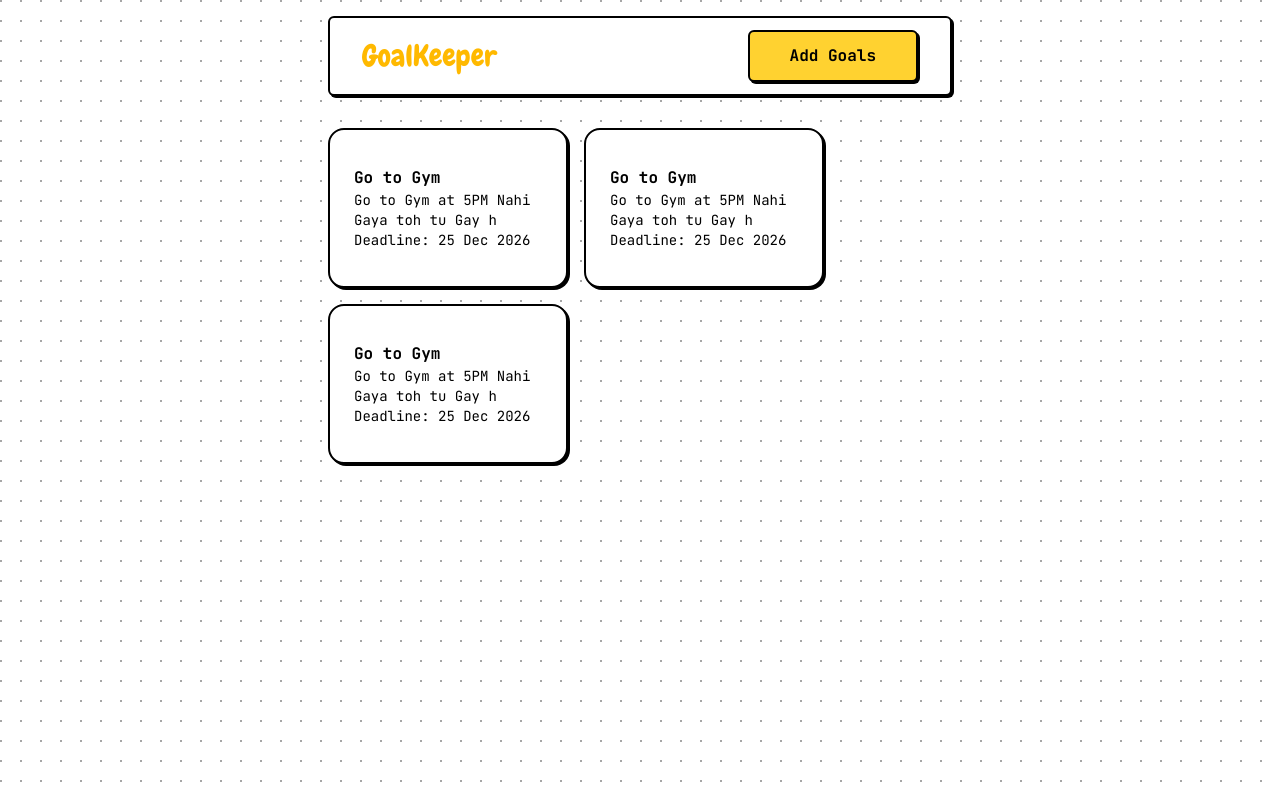
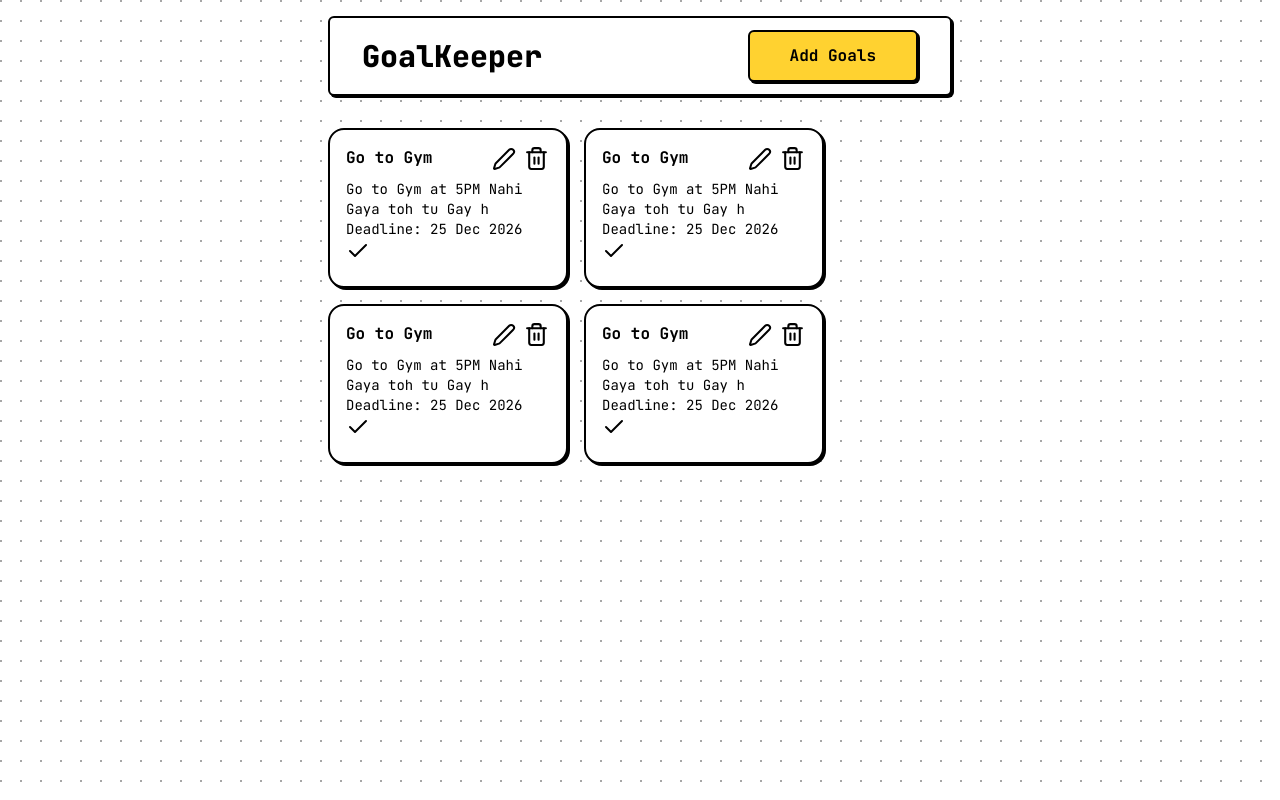
Before and after one commit to amanv05/GoalKeeper, a React (Vite) app in the folder frontend/: page / in a window 1280 px wide. Built offline with nearby package versions, Linux system fonts and the light colour scheme.

Commit message:
did some work on card component

```diff
--- a/frontend/package.json
+++ b/frontend/package.json
@@ -11,6 +11,7 @@
   },
   "dependencies": {
     "@tailwindcss/vite": "^4.1.18",
+    "lucide-react": "^0.562.0",
     "react": "^19.2.0",
     "react-dom": "^19.2.0",
     "tailwindcss": "^4.1.18"
--- a/frontend/src/App.tsx
+++ b/frontend/src/App.tsx
@@ -3,20 +3,9 @@ import Dashboard from "./pages/Dashboard";
 
 const App = () => {
   return (
-    <div className="min-h-screen w-full bg-white relative">
-  <div
-    className="absolute inset-0 z-0"
-    style={{
-      background: "#ffffff",
-      backgroundImage: "radial-gradient(circle at 1px 1px, rgba(0, 0, 0, 0.35) 1px, transparent 0)",
-      backgroundSize: "20px 20px",
-    }}
-  />
-  <div className="relative z-10 p-4">
     <Dashboard />
-  </div>
-</div>
   )
 }
 
+
 export default App
--- a/frontend/src/components/AddGoalButton.tsx
+++ b/frontend/src/components/AddGoalButton.tsx
@@ -5,7 +5,8 @@ interface buttonProps {
 const AddGoalButton = (props: buttonProps) => {
   return (
     <button className="bg-amber-300 rounded-md border-2 px-10 py-3 shadow-[2px_2px_0px_0px_#000000] cursor-pointer hover:shadow-[1px_1px_0px_0px_#000000] hover:bg-amber-300 font-jetbrains font-bold" onClick={props.onclick}>
-    Add Goals</button>
+    Add Goals
+    </button>
   )
 }
 
--- /dev/null
+++ b/frontend/src/components/Background.tsx
@@ -0,0 +1,25 @@
+
+interface BackgroundProps {
+    children: React.ReactElement,
+}
+
+const Background = ({children}: BackgroundProps) => {
+  return (
+    <div className="min-h-screen w-full bg-white relative">
+  <div
+    className="absolute inset-0 z-0"
+    style={{
+      background: "#ffffff",
+      backgroundImage: "radial-gradient(circle at 1px 1px, rgba(0, 0, 0, 0.35) 1px, transparent 0)",
+      backgroundSize: "20px 20px",
+    }}
+  />
+  <div className="relative z-10 p-4">
+    {children}
+  </div>
+</div>
+  )
+}
+
+
+export default Background
--- a/frontend/src/components/GoalCard.tsx
+++ b/frontend/src/components/GoalCard.tsx
@@ -1,18 +1,36 @@
 interface GoalCardProps {
-    title?: string;
-    descrition?: string;
-    deadline?: string;
-    iscompleted?: boolean;
+  title?: string;
+  descrition?: string;
+  deadline?: string;
+  iscompleted?: boolean;
 }
+
+import { Pen, Trash2 } from "lucide-react";
+import ToggleButton from "./ToggleButton";
+
+
 
 const GoalCard = (props: GoalCardProps) => {
   return (
-    <div className="bg-white border-2 rounded-2xl w-60 h-40 shadow-[2px_2px_0px_0px_#000000] p-6 flex flex-col justify-center cursor-poiniter hover:hover:shadow-[1px_1px_0px_0px_#000000]">
-        <h2 className="font-bold text-black font-jetbrains">Go to Gym {props.title}</h2>
-        <p className="text-black text-sm font-jetbrains">Go to Gym at 5PM Nahi Gaya toh tu Gay h{props.descrition}</p>
-        <p className="text-black text-sm font-jetbrains">Deadline: 25 Dec 2026{props.deadline}</p>
+    <div className="bg-white border-2 rounded-2xl w-60 h-40 shadow-[2px_2px_0px_0px_#000000] p-4 flex flex-col items-start  cursor-poiniter hover:hover:shadow-[1px_1px_0px_0px_#000000]">
+      <div className="flex justify-between gap-15 mb-1">
+        <h2 className="font-bold text-black font-jetbrains">
+          Go to Gym {props.title}
+        </h2>
+        <div className="flex justify-center items-center gap-2 mb-1">
+        <button className="cursor-pointer"><Pen /></button>
+        <button className="cursor-pointer"><Trash2  size={25}/></button>
+        </div>
+      </div>
+      <p className="text-black text-sm font-jetbrains">
+        Go to Gym at 5PM Nahi Gaya toh tu Gay h{props.descrition}
+      </p>
+      <p className="text-black text-sm font-jetbrains">
+        Deadline: 25 Dec 2026{props.deadline}
+      </p>
+      <ToggleButton />
     </div>
-  )
-}
+  );
+};
 
-export default GoalCard
+export default GoalCard;
--- a/frontend/src/components/NavBar.tsx
+++ b/frontend/src/components/NavBar.tsx
@@ -3,7 +3,7 @@ import AddGoalButton from "./AddGoalButton";
 const NavBar = () => {
   return (
     <div className="flex justify-between items-center w-full mx-auto h-20 p-8 bg-white rounded-md border-2 shadow-[2px_2px_0px_0px_#000000] mb-8">
-      <h1 className="font-chewy text-3xl text-amber-400 cursor-pointer">
+      <h1 className="font-jetbrains font-extrabold  text-3xl text-black cursor-pointer">
         GoalKeeper
       </h1>
       <AddGoalButton />
--- /dev/null
+++ b/frontend/src/components/ToggleButton.tsx
@@ -0,0 +1,15 @@
+import { CheckIcon } from "lucide-react"
+import { useState } from "react"
+
+const ToggleButton = () => {
+
+    const [isCompleted, SetIsCompleted] = useState(false);
+
+  return (
+    <div>
+      <CheckIcon />
+    </div>
+  )
+}
+
+export default ToggleButton
--- a/frontend/src/pages/Dashboard.tsx
+++ b/frontend/src/pages/Dashboard.tsx
@@ -1,18 +1,21 @@
 import NavBar from "../components/NavBar";
 import GoalCard from "../components/GoalCard";
+import Background from "../components/Background";
 
 const Dashboard = () => {
   return (
     <>
+    <Background>
     <div className="w-[50%] mx-auto">
       <NavBar />
       <div className="flex gap-4 w-full flex-wrap h-full">
       <GoalCard />
       <GoalCard />
       <GoalCard />
+      <GoalCard />
       </div>
     </div>
-
+    </Background>
       </>
 )
 }
```
Also changed, not shown: 1 other file (tests, documents, lock files or other folders).
